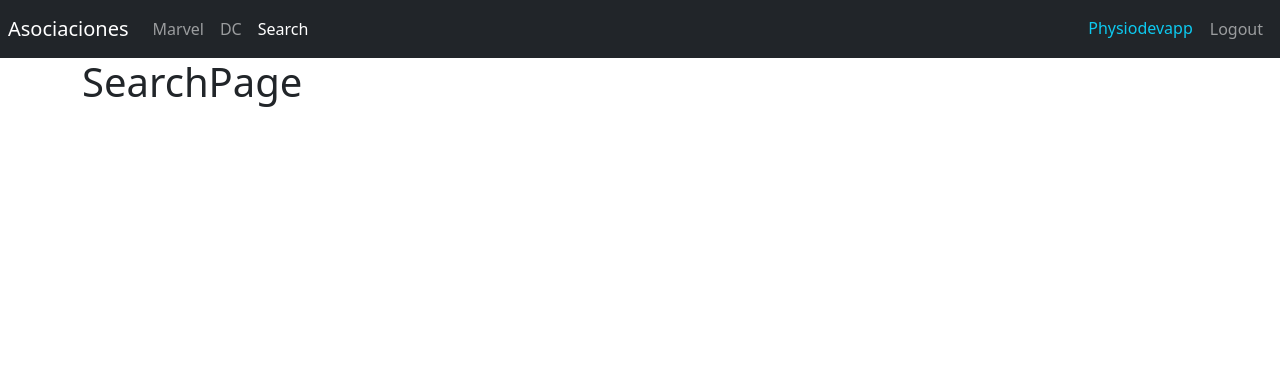
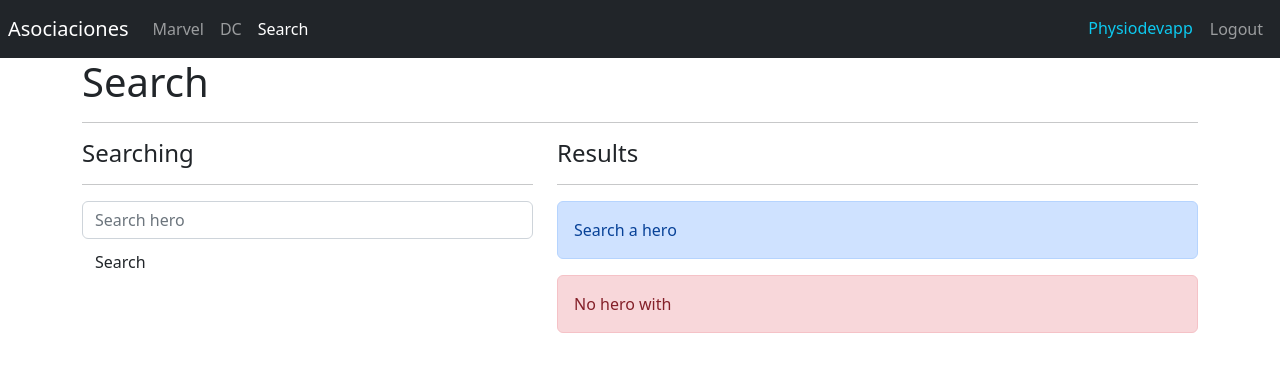
Before and after one commit to physiodevapp/react-zero-to-expert, a React (Vite) app in the folder 07-heroes-spa/: page /search in a window 1280 px wide. Shown: the top 372 px of the page. Built offline with nearby package versions, Linux system fonts and the light colour scheme.

Commit message:
Search component

```diff
--- a/07-heroes-spa/package.json
+++ b/07-heroes-spa/package.json
@@ -10,6 +10,7 @@
     "preview": "vite preview"
   },
   "dependencies": {
+    "query-string": "^8.1.0",
     "react": "^18.2.0",
     "react-dom": "^18.2.0",
     "react-router-dom": "^6.12.1"
--- /dev/null
+++ b/07-heroes-spa/src/heroes/hooks/useForm.js
@@ -0,0 +1,25 @@
+import { useState } from 'react';
+
+export const useForm = ( initialForm = {} ) => {
+
+    const [ formState, setFormState ] = useState( initialForm );
+
+    const onInputChange = ({ target }) => {
+        const { name, value } = target;
+        setFormState({
+            ...formState,
+            [ name ]: value
+        });
+    }
+
+    const onResetForm = () => {
+        setFormState( initialForm );
+    }
+
+    return {
+        ...formState,
+        formState,
+        onInputChange,
+        onResetForm,
+    }
+}
--- a/07-heroes-spa/src/heroes/pages/SearchPage.jsx
+++ b/07-heroes-spa/src/heroes/pages/SearchPage.jsx
@@ -1,7 +1,64 @@
-import React from 'react'
+import React from "react";
+
+import { HeroCard } from "../components";
+import { useForm } from "../hooks/useForm";
+import { useLocation, useNavigate } from "react-router-dom";
+
+import queryString from "query-string";
 
 export const SearchPage = () => {
+  const navigate = useNavigate();
+  const location = useLocation();
+
+  const { q = '' } = queryString.parse(location.search);
+
+  const { searchText, onInputChange } = useForm({
+    searchText: "",
+  });
+  const onSearchSubmit = (event) => {
+    event.preventDefault();
+    if (searchText.trim().length <= 1) return;
+
+    navigate(`?q=${searchText.toLowerCase().trim()}`);
+  };
+
   return (
-    <h1>SearchPage</h1>
-  )
-}
+    <>
+      <h1>Search</h1>
+      <hr />
+
+      <div className="row">
+        <div className="col-5">
+          <h4>Searching</h4>
+          <hr />
+          <form onSubmit={onSearchSubmit}>
+            <input
+              type="text"
+              placeholder="Search hero"
+              className="form-control"
+              name="searchText"
+              autoComplete="off"
+              value={searchText}
+              onChange={onInputChange}
+            />
+
+            <button className="btn btn-outline-primar mt-1">Search</button>
+          </form>
+        </div>
+
+        <div className="col-7">
+          <h4>Results</h4>
+          <hr />
+
+          <div className="alert alert-primary">Search a hero</div>
+
+          <div className="alert alert-danger">
+            No hero with <b>{q}</b>
+          </div>
+
+          {/* <HeroCard/> */}
+        </div>
+      </div>
+    </>
+  );
+};
```
Also changed, not shown: 1 other file (tests, documents, lock files or other folders).
